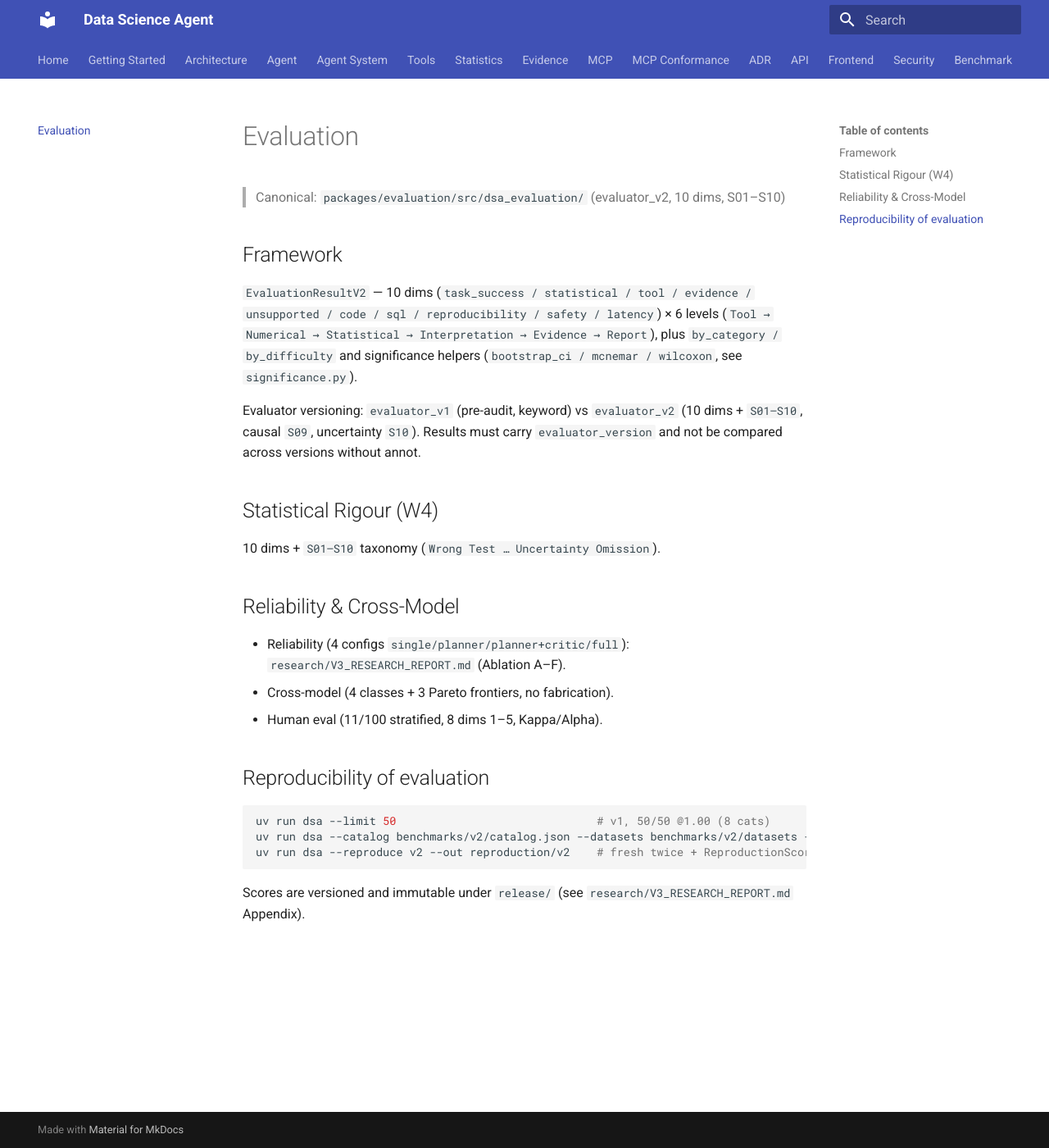
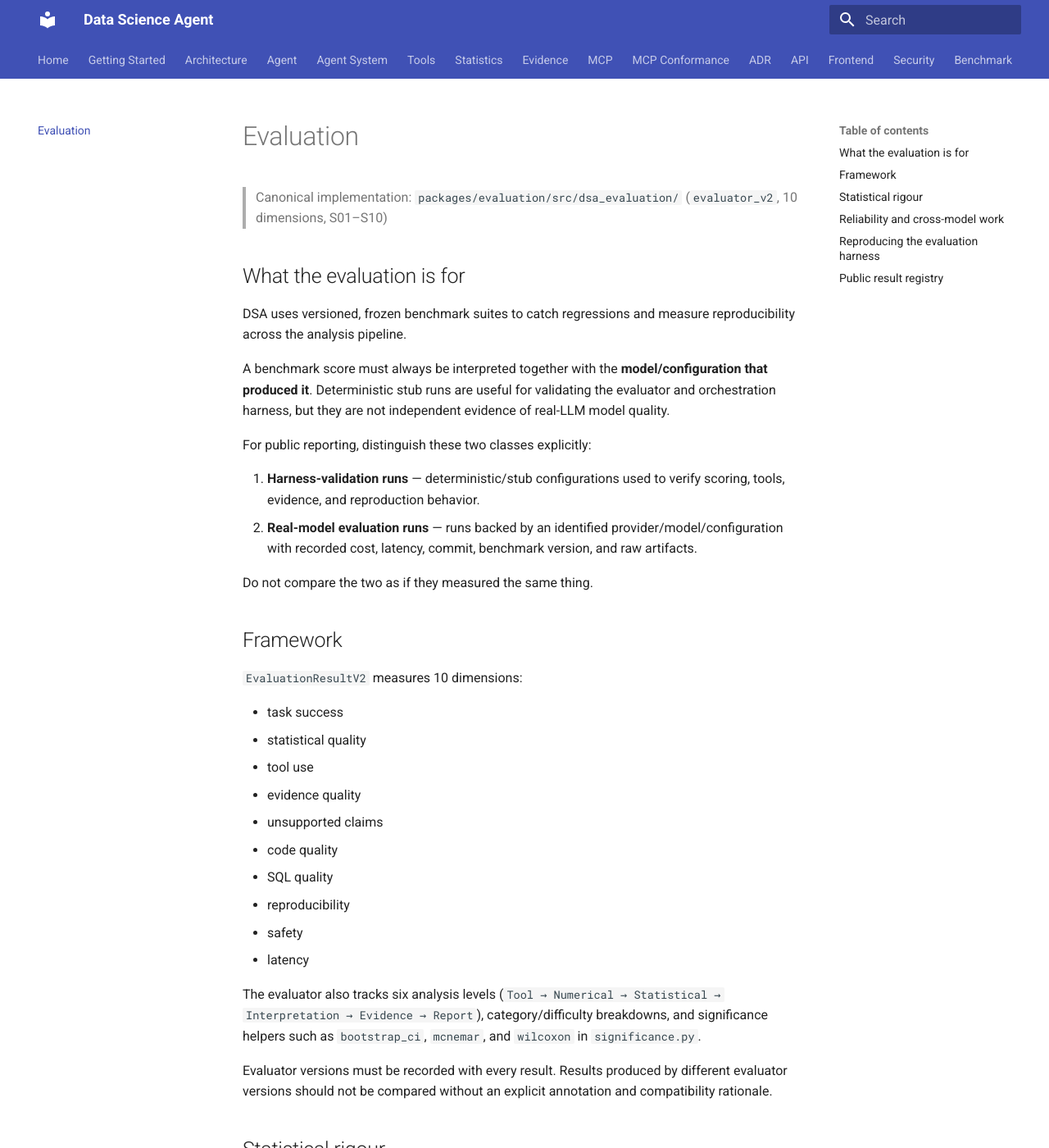
Before and after one commit to Jackxiaozhiren/data-science-agent, an MkDocs documentation site: the page built from docs/evaluation.md, in a window 1280 px wide and 1400 px high. Shown: the whole window at 82% size. Built offline with MkDocs 1.6.1 and Material for MkDocs 9.7.7, drawn with Linux system fonts in a browser that asks for light colours; some of the changed text lies outside the part shown.

Commit message:
docs: distinguish harness validation from real-model evaluation

````diff
--- a/docs/evaluation.md
+++ b/docs/evaluation.md
@@ -1,29 +1,87 @@
 # Evaluation
 
-> Canonical: `packages/evaluation/src/dsa_evaluation/` (evaluator_v2, 10 dims, S01–S10)
+> Canonical implementation: `packages/evaluation/src/dsa_evaluation/` (`evaluator_v2`, 10 dimensions, S01–S10)
+
+## What the evaluation is for
+
+DSA uses versioned, frozen benchmark suites to catch regressions and measure reproducibility across the analysis pipeline.
+
+A benchmark score must always be interpreted together with the **model/configuration that produced it**. Deterministic stub runs are useful for validating the evaluator and orchestration harness, but they are not independent evidence of real-LLM model quality.
+
+For public reporting, distinguish these two classes explicitly:
+
+1. **Harness-validation runs** — deterministic/stub configurations used to verify scoring, tools, evidence, and reproduction behavior.
+2. **Real-model evaluation runs** — runs backed by an identified provider/model/configuration with recorded cost, latency, commit, benchmark version, and raw artifacts.
+
+Do not compare the two as if they measured the same thing.
 
 ## Framework
 
-`EvaluationResultV2` — 10 dims (`task_success / statistical / tool / evidence / unsupported / code / sql / reproducibility / safety / latency`) × 6 levels (`Tool → Numerical → Statistical → Interpretation → Evidence → Report`), plus `by_category / by_difficulty` and significance helpers (`bootstrap_ci / mcnemar / wilcoxon`, see `significance.py`).
+`EvaluationResultV2` measures 10 dimensions:
 
-Evaluator versioning: `evaluator_v1` (pre-audit, keyword) vs `evaluator_v2` (10 dims + `S01–S10`, causal `S09`, uncertainty `S10`). Results must carry `evaluator_version` and not be compared across versions without annot.
+- task success
+- statistical quality
+- tool use
+- evidence quality
+- unsupported claims
+- code quality
+- SQL quality
+- reproducibility
+- safety
+- latency
 
-## Statistical Rigour (W4)
+The evaluator also tracks six analysis levels (`Tool → Numerical → Statistical → Interpretation → Evidence → Report`), category/difficulty breakdowns, and significance helpers such as `bootstrap_ci`, `mcnemar`, and `wilcoxon` in `significance.py`.
 
-10 dims + `S01–S10` taxonomy (`Wrong Test … Uncertainty Omission`).
+Evaluator versions must be recorded with every result. Results produced by different evaluator versions should not be compared without an explicit annotation and compatibility rationale.
 
-## Reliability & Cross-Model
+## Statistical rigour
 
-- Reliability (4 configs `single/planner/planner+critic/full`): `research/V3_RESEARCH_REPORT.md` (Ablation A–F).
-- Cross-model (4 classes + 3 Pareto frontiers, no fabrication).
-- Human eval (11/100 stratified, 8 dims 1–5, Kappa/Alpha).
+The v2 evaluator includes the S01–S10 taxonomy, covering failure modes from incorrect statistical testing through causal overreach and uncertainty omission.
 
-## Reproducibility of evaluation
+## Reliability and cross-model work
+
+Research artifacts include:
+
+- reliability configurations such as `single`, `planner`, `planner+critic`, and `full`;
+- ablation work in `research/V3_RESEARCH_REPORT.md`;
+- cross-model analysis and Pareto-frontier work;
+- human-evaluation methodology.
+
+Where those artifacts rely on synthetic, stubbed, historical, or otherwise non-current configurations, they should be labeled accordingly when surfaced in product-facing documentation.
+
+## Reproducing the evaluation harness
 
 ```bash
-uv run dsa --limit 50                              # v1, 50/50 @1.00 (8 cats)
-uv run dsa --catalog benchmarks/v2/catalog.json --datasets benchmarks/v2/datasets --limit 100  # v2, 100/100 @1.00 (11 cats)
-uv run dsa --reproduce v2 --out reproduction/v2    # fresh twice + ReproductionScore 6-dim + L0..L5
+uv run dsa --limit 50
+uv run dsa --catalog benchmarks/v2/catalog.json --datasets benchmarks/v2/datasets --limit 100
+uv run dsa --reproduce v2 --out reproduction/v2
 ```
 
-Scores are versioned and immutable under `release/` (see `research/V3_RESEARCH_REPORT.md` Appendix).
+The repository currently records deterministic benchmark-suite results such as `50/50` and `100/100`. These are useful for regression testing of the frozen suite and evaluator pipeline. **They should not be presented as real-model comparative performance unless the corresponding run identifies a real model/provider and reproducible configuration.**
+
+## Public result registry
+
+See [`benchmarks/leaderboard/`](../benchmarks/leaderboard/) for validated result records.
+
+The current `stub/small` entry should be read as a harness-validation result. The next public-evaluation milestone is to add real-model baselines on the same frozen benchmark version.
+
+Recommended minimum comparison matrix:
+
+| Configuration | Purpose |
+|---|---|
+| DSA + real LLM | End-to-end product quality |
+| Vanilla LLM + Python/tool execution | Incremental value of DSA orchestration |
+| LLM-only | Value of executed computation |
+| DSA without evidence critic | Contribution of evidence/critic safeguards |
+
+For every real-model run, preserve at least:
+
+- provider and exact model name;
+- model parameters (temperature, seed where supported, relevant tool settings);
+- DSA version and commit SHA;
+- benchmark/evaluator version;
+- token usage and cost;
+- latency;
+- raw outputs and evaluation artifacts.
+
+This makes future claims independently inspectable instead of relying on headline percentages alone.
````
